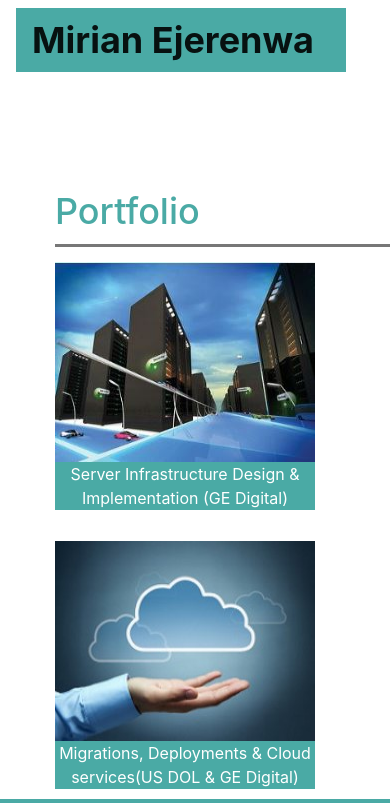
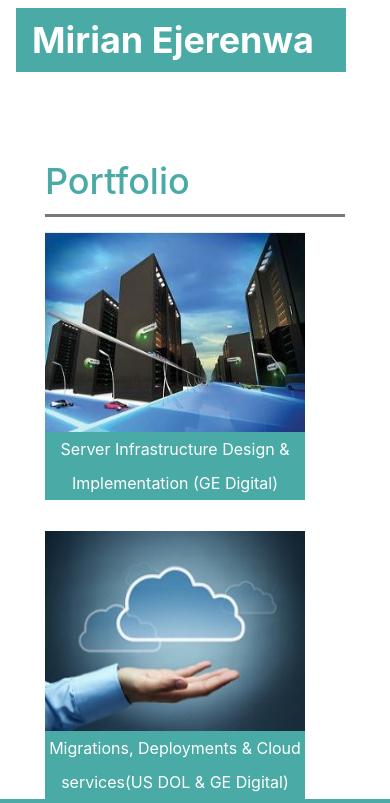
Before and after one commit to MiranEjerenwa/Responsive-Portfolio, a plain HTML site: page portfolio.html in a window 390 px wide. Shown: the top 803 px of the page. Drawn offline with nearby package versions, Linux system fonts and the light colour scheme.

Commit message:
updating

```diff
--- a/assets/css/style.css
+++ b/assets/css/style.css
@@ -4,22 +4,28 @@ body {
     background-position: center;
     background-size: 100%;
 }
+
 .navbar{
 background-color: #ffffff;
+width: 100%;
 
 }
 .navbar-header {
 background-color: #4aaaa5;
 width: 330px;
 text-align: center;
-color: #ffffff;
-
 
 }
 .navbar-brand {
 font-size: 36px;
 font-family: 'Charmonman' 'cursive';
 font-weight: bolder;
+}
+#logo {
+    color: #ffffff;
+}
+
+#page-nav-collapse {
 
 }
 h2 {
@@ -28,18 +34,22 @@ color: #4aaaa5;
 width: 960px;
 font-size: 36px;
 }
+
 li:hover {
 background-color: #4aaaa5;
+color: #666666;
 
 }
 
 .maincontent {
     font-family: inherit;
     color: #777777;
-    margin: 70px auto;
-    width: 960px;
+    line-height: 34px;
+    margin: 40px auto;
+    width: 100%;
+    max-width: 960px;
     background-color: #ffffff;
-    padding: 40px;
+    padding: 40px 30px 30px 30px;
 
 }
 .bottom_green_line {
@@ -71,7 +81,7 @@ p {
 .linebreak {
 background: #777777;
 color: #777777;
-  width: 850px;
+  width: 850px auto;
   padding: 1.5px;
   margin-bottom: 15px;
 
@@ -102,7 +112,6 @@ color: #777777;
     color: #ffffff;
     width: 260px;
     margin-bottom: 30px;
-
 }
 
 .pt4 {
@@ -114,3 +123,31 @@ color: #777777;
     margin-bottom: 30px;
 
 }
+
+/*Media queries*/
+/* Psuedo edit nav bar to fall under Header*/
+@media screen and (max-width: 980px) {
+    .maincontent {
+        width: 100%;
+    }
+li {
+    float: left;
+    }
+@media screen and (max-width: 768px) {
+    .maincontent {
+        width: 100%;
+    }
+li {
+    float: left;
+    }
+}
+
+@media screen and (max-width: 640px) {
+
+    .navbar-header {
+        position: static;
+    }
+li {
+    float: left;
+    }
+}
--- a/portfolio.html
+++ b/portfolio.html
@@ -5,6 +5,7 @@
     <meta charset="utf-8">
     <meta name="viewport" content="width=device-width, initial-scale=1, shrink-to-fit=no">
     <meta http-equiv="X-UA-Compatible" content="ie=edge">
+    <meta name="viewport" content="width=device-width, initial-scale=1.0">
     <!-- Bootstrap CSS -->
     <link rel="stylesheet" href="https://stackpath.bootstrapcdn.com/bootstrap/4.1.3/css/bootstrap.min.css" integrity="sha384-MCw98/SFnGE8fJT3GXwEOngsV7Zt27NXFoaoApmYm81iuXoPkFOJwJ8ERdknLPMO" crossorigin="anonymous">
     <link rel="stylesheet" href="assets/css/style.css">
```
Also changed, not shown: contact.html (+1 -0 lines), index.html (+1 -0 lines).
